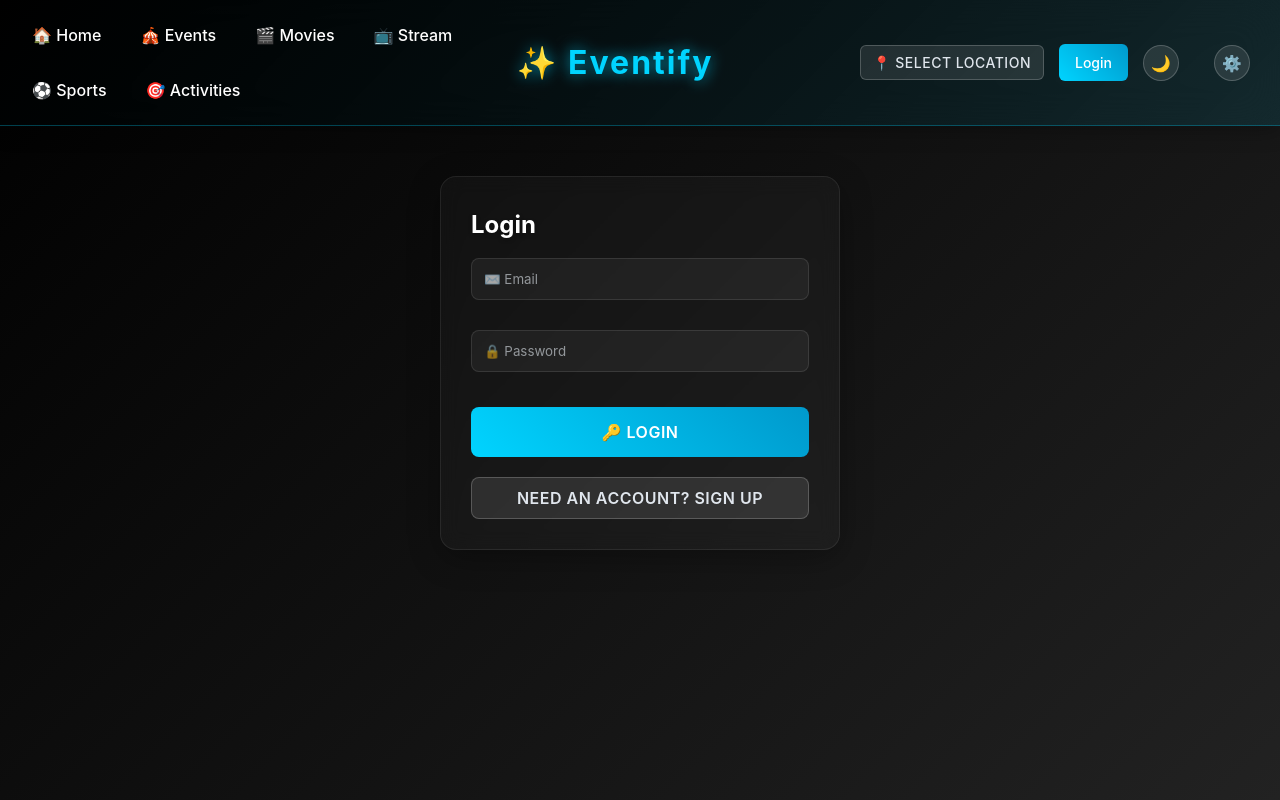
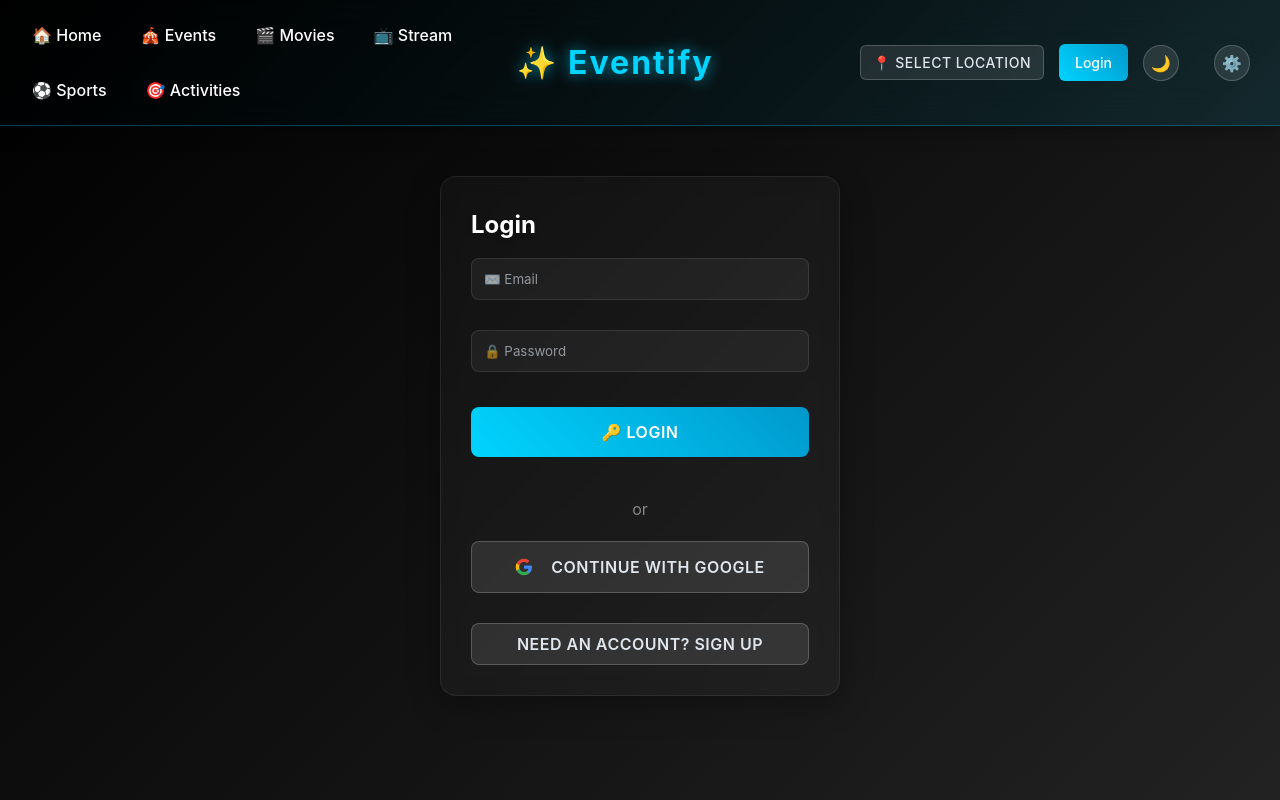
Before and after one commit to Alliun/Eventify, a React (Vite) app: page /login in a window 1280 px wide. Built offline with nearby package versions, Linux system fonts and the light colour scheme; no server answers.

Commit message:
Add Google Authentication - Added Google sign-in functionality to AuthContext - Integrated Google login button with official Google icon - Enhanced login page with Google authentication option

```diff
--- a/src/components/Login.jsx
+++ b/src/components/Login.jsx
@@ -6,7 +6,7 @@
   const [email, setEmail] = useState('');
   const [password, setPassword] = useState('');
   const [isSignup, setIsSignup] = useState(false);
-  const { login, signup } = useAuth();
+  const { login, signup, googleSignIn } = useAuth();
   const navigate = useNavigate();
 
   const handleSubmit = async (e) => {
@@ -17,6 +17,15 @@
       } else {
         await login(email, password);
       }
+      navigate('/');
+    } catch (error) {
+      alert(error.message);
+    }
+  };
+
+  const handleGoogleSignIn = async () => {
+    try {
+      await googleSignIn();
       navigate('/');
     } catch (error) {
       alert(error.message);
@@ -47,7 +56,33 @@
           {isSignup ? '🚀 Sign Up' : '🔑 Login'}
         </button>
       </form>
-      <button onClick={() => setIsSignup(!isSignup)} className="btn-secondary" style={{ width: '100%', padding: '10px' }}>
+
+      <div style={{ textAlign: 'center', margin: '20px 0', color: '#888' }}>or</div>
+
+      <button
+        onClick={handleGoogleSignIn}
+        className="btn-secondary"
+        style={{
+          width: '100%',
+          padding: '15px',
+          margin: '10px 0',
+          fontSize: '16px',
+          display: 'flex',
+          alignItems: 'center',
+          justifyContent: 'center',
+          gap: '10px'
+        }}
+      >
+        <svg width="18" height="18" viewBox="0 0 24 24" style={{ marginRight: '8px' }}>
+          <path fill="#4285F4" d="M22.56 12.25c0-.78-.07-1.53-.2-2.25H12v4.26h5.92c-.26 1.37-1.04 2.53-2.21 3.31v2.77h3.57c2.08-1.92 3.28-4.74 3.28-8.09z"/>
+          <path fill="#34A853" d="M12 23c2.97 0 5.46-.98 7.28-2.66l-3.57-2.77c-.98.66-2.23 1.06-3.71 1.06-2.86 0-5.29-1.93-6.16-4.53H2.18v2.84C3.99 20.53 7.7 23 12 23z"/>
+          <path fill="#FBBC05" d="M5.84 14.09c-.22-.66-.35-1.36-.35-2.09s.13-1.43.35-2.09V7.07H2.18C1.43 8.55 1 10.22 1 12s.43 3.45 1.18 4.93l2.85-2.22.81-.62z"/>
+          <path fill="#EA4335" d="M12 5.38c1.62 0 3.06.56 4.21 1.64l3.15-3.15C17.45 2.09 14.97 1 12 1 7.7 1 3.99 3.47 2.18 7.07l3.66 2.84c.87-2.6 3.3-4.53 6.16-4.53z"/>
+        </svg>
+        Continue with Google
+      </button>
+
+      <button onClick={() => setIsSignup(!isSignup)} className="btn-secondary" style={{ width: '100%', padding: '10px', marginTop: '20px' }}>
         {isSignup ? 'Already have an account? Login' : 'Need an account? Sign Up'}
       </button>
     </div>
--- a/src/contexts/AuthContext.jsx
+++ b/src/contexts/AuthContext.jsx
@@ -1,5 +1,5 @@
 import { createContext, useContext, useEffect, useState } from 'react';
-import { onAuthStateChanged, signInWithEmailAndPassword, createUserWithEmailAndPassword, signOut } from 'firebase/auth';
+import { onAuthStateChanged, signInWithEmailAndPassword, createUserWithEmailAndPassword, signOut, GoogleAuthProvider, signInWithPopup } from 'firebase/auth';
 import { auth } from '../firebase';
 
 const AuthContext = createContext();
@@ -22,8 +22,13 @@
   const signup = (email, password) => createUserWithEmailAndPassword(auth, email, password);
   const logout = () => signOut(auth);
 
+  const googleSignIn = () => {
+    const provider = new GoogleAuthProvider();
+    return signInWithPopup(auth, provider);
+  };
+
   return (
-    <AuthContext.Provider value={{ user, login, signup, logout }}>
+    <AuthContext.Provider value={{ user, login, signup, logout, googleSignIn }}>
       {!loading && children}
     </AuthContext.Provider>
   );
```
